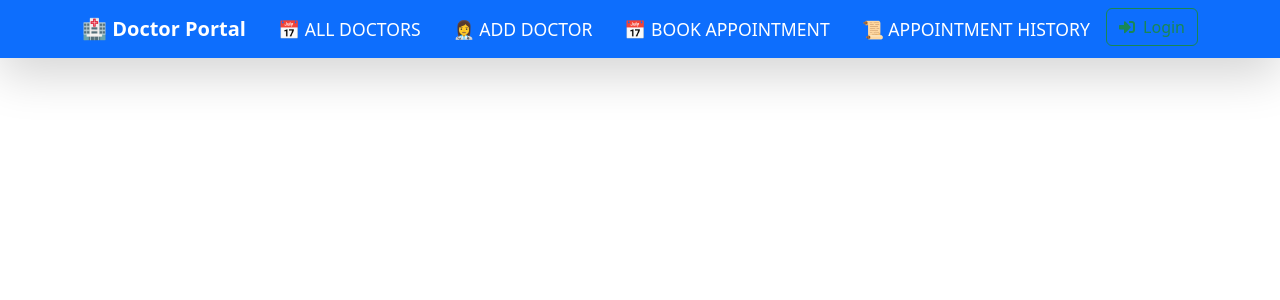
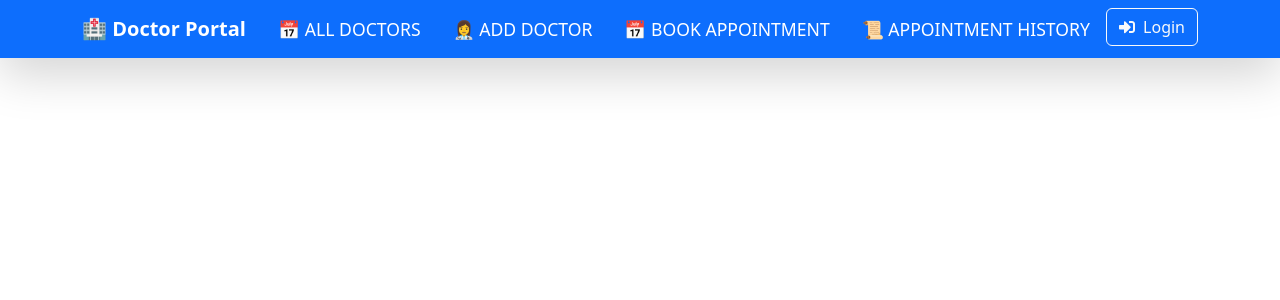
Before and after one commit to BithyIslamChaity/Doctors-Appointment, an Angular app: page / in a window 1280 px wide. Shown: the top 300 px of the page. Built offline with nearby package versions, Linux system fonts and the light colour scheme.

Commit message:
Add login button colour

```diff
--- a/src/app/app.component.html
+++ b/src/app/app.component.html
@@ -30,7 +30,7 @@
                     </a>
                 </li>
                 <li class="nav-item">
-                    <button type="button" class="btn btn-outline-success" data-bs-toggle="modal" data-bs-target="#loginModal">
+                    <button type="button" class="btn btn-outline-light" data-bs-toggle="modal" data-bs-target="#loginModal">
                         <i class="fas fa-sign-in-alt me-1"></i> Login
                       </button>
                 </li>
```
